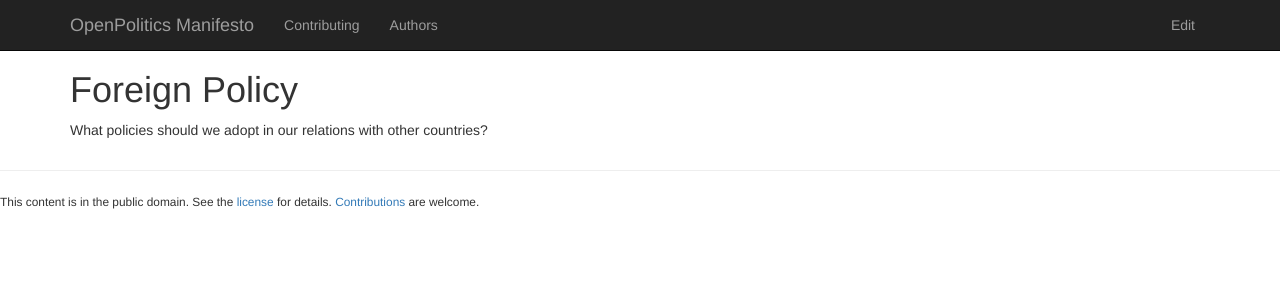
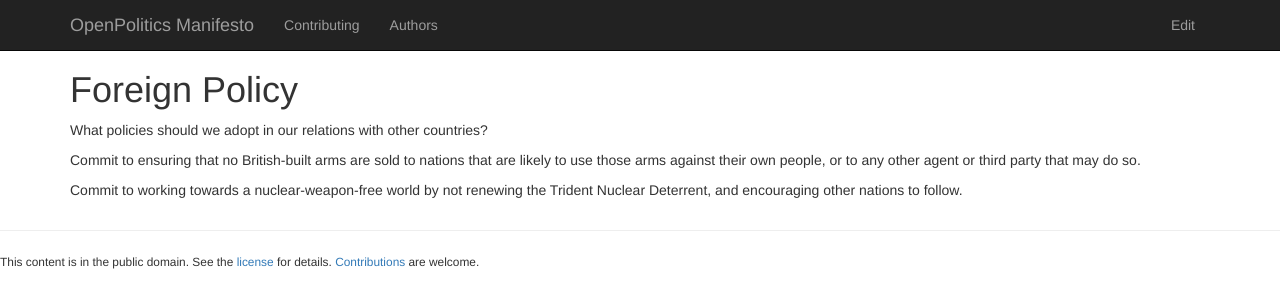
Before and after one commit to openpolitics/manifesto, a Jekyll site: the page built from foreign_policy.md, in a window 1280 px wide. Shown: the top 308 px of the page. Built offline with Jekyll 4.4.1, drawn with Linux system fonts in a browser that asks for light colours; nearby versions of some CDN libraries.

Commit message:
Few other ideas on Foreign Policy

```diff
--- a/foreign_policy.md
+++ b/foreign_policy.md
@@ -5,3 +5,7 @@ published: true
 ---
 
 What policies should we adopt in our relations with other countries?
+
+Commit to ensuring that no British-built arms are sold to nations that are likely to use those arms against their own people, or to any other agent or third party that may do so.
+
+Commit to working towards a nuclear-weapon-free world by not renewing the Trident Nuclear Deterrent, and encouraging other nations to follow.
```
